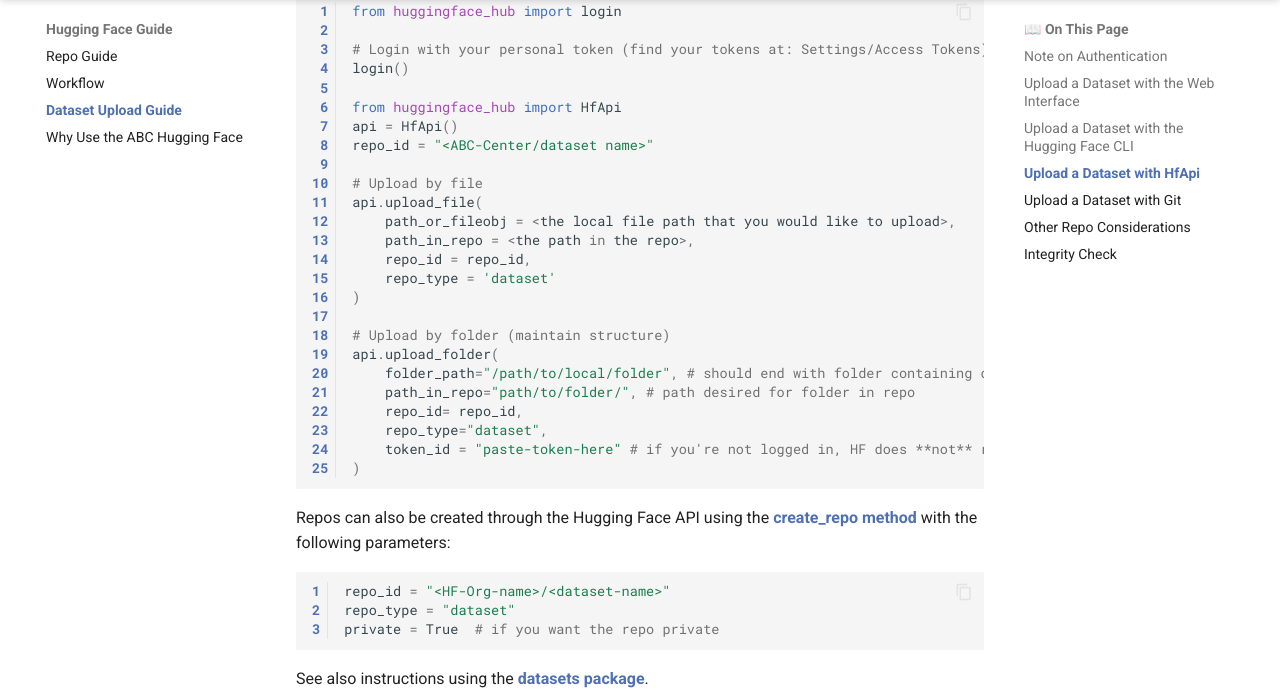
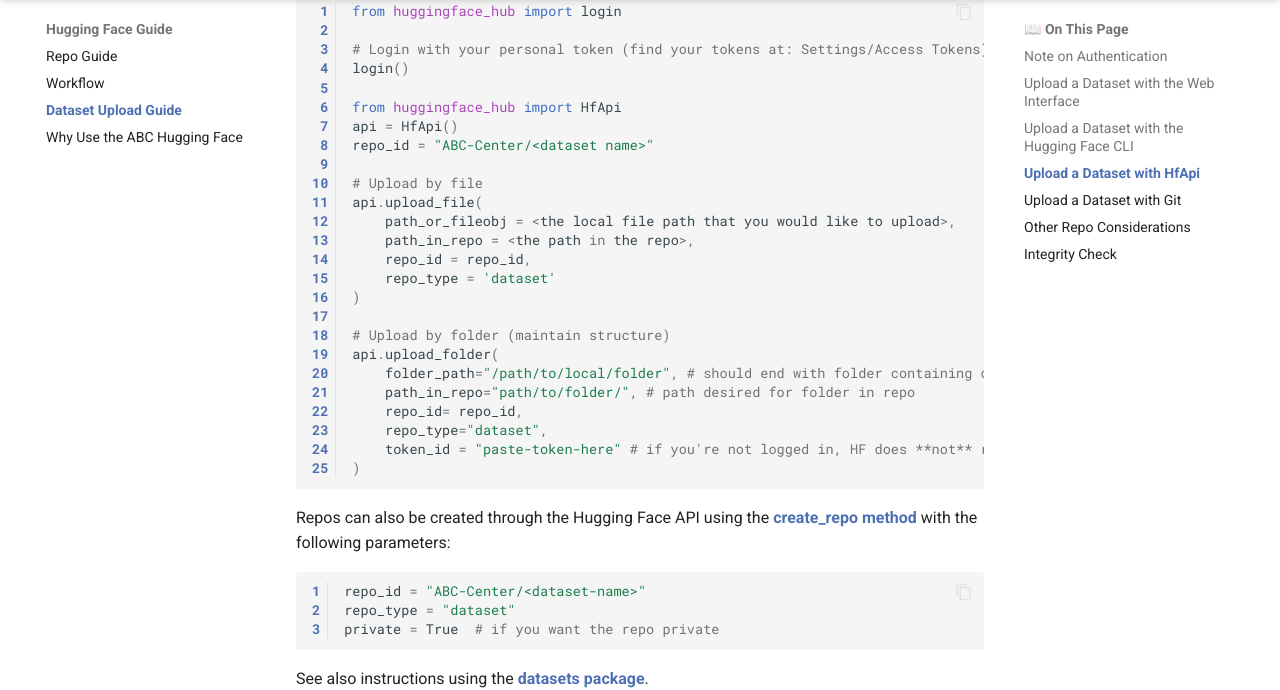
Before and after one commit to ABC-Center/ABC-guide, an MkDocs documentation site: the page built from docs/wiki-guide/The-Hugging-Face-Dataset-Upload-Guide.md, in a window 1280 px wide and 1400 px high, scrolled down 2187 px. Shown: the part 124-814 px from the top of the window. Built offline with MkDocs 1.6.1 and Material for MkDocs 9.7.7, drawn with Linux system fonts in a browser that asks for light colours; comment, search, counter and statistics services are not loaded; some of the changed text lies outside the part shown.

Commit message:
Fill in ABC Org name
Co-authored-by: Elizabeth Campolongo <38985481+egrace479@users.noreply.github.com>

````diff
--- a/docs/wiki-guide/The-Hugging-Face-Dataset-Upload-Guide.md
+++ b/docs/wiki-guide/The-Hugging-Face-Dataset-Upload-Guide.md
@@ -53,7 +53,7 @@
 
 from huggingface_hub import HfApi
 api = HfApi()
-repo_id = "<ABC-Center/dataset name>"
+repo_id = "ABC-Center/<dataset name>"
 
 # Upload by file
 api.upload_file(
@@ -76,7 +76,7 @@
 Repos can also be created through the Hugging Face API using the [create_repo method](https://huggingface.co/docs/huggingface_hub/v1.10.1/en/package_reference/hf_api#huggingface_hub.HfApi.create_repo) with the following parameters:
 
 ```py linenums="1"
-repo_id = "<HF-Org-name>/<dataset-name>"
+repo_id = "ABC-Center/<dataset-name>"
 repo_type = "dataset"
 private = True  # if you want the repo private
 ```
@@ -106,7 +106,7 @@
 from huggingface_hub import HfApi
 
 api = HfApi()
-repo_id = "<org-name>/<repo-name>"
+repo_id = "ABC-Center/<repo-name>"
 repo_type = "dataset"
 
 file_list = api.list_repo_files(repo_id=repo_id, repo_type=repo_type)
````
